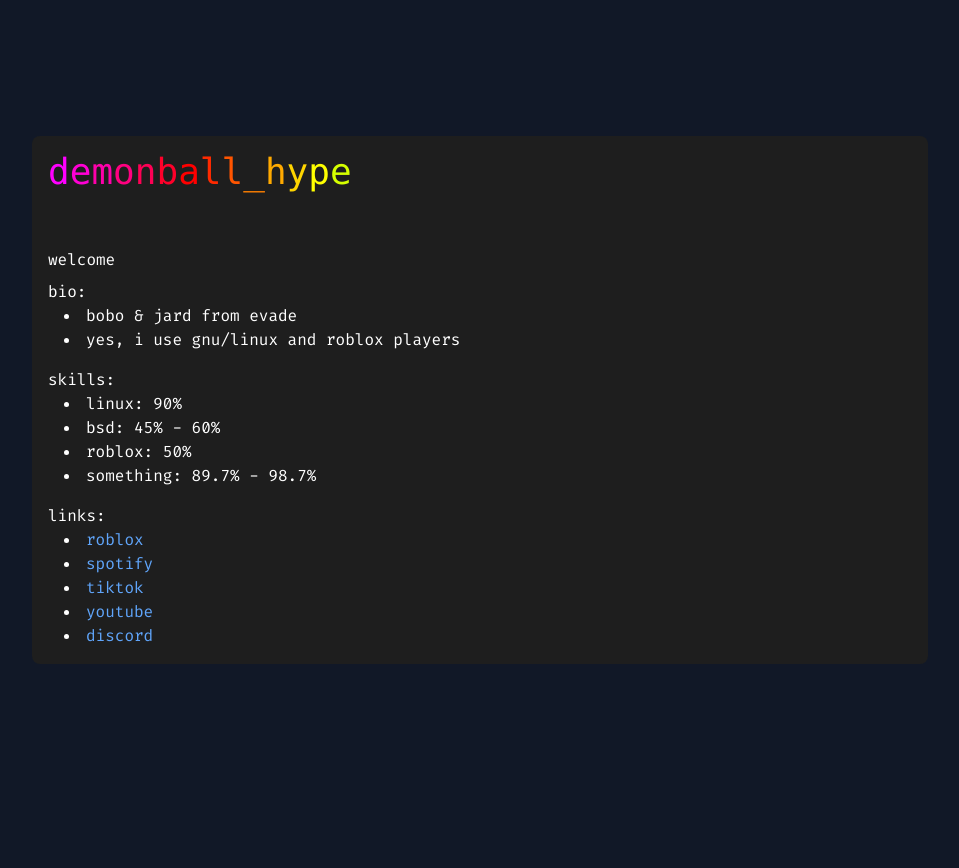
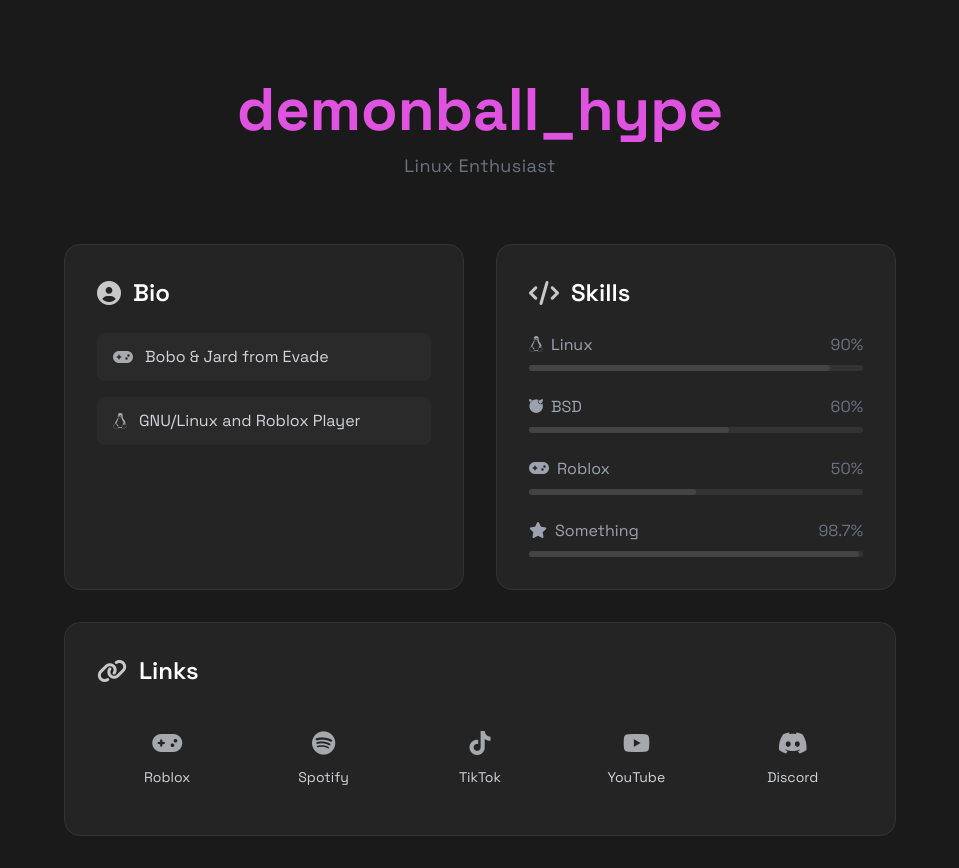
Before and after one commit to Thoryian/demonball_hype, a plain HTML site: page index.html in a window 1280 px wide. Shown: the whole page, without its empty margins (160-1119 px from the left). Before the commit the page ends 800 px from the top, so only its background shows below. Drawn offline with nearby package versions, Linux system fonts and the light colour scheme.

Commit message:
Update everything practically

```diff
--- a/index.html
+++ b/index.html
@@ -4,107 +4,164 @@
     <meta charset="UTF-8">
     <meta name="viewport" content="width=device-width, initial-scale=1.0">
     <title>demonball_hype</title>
-    <link href="https://fonts.googleapis.com/css2?family=Fira+Code:wght@400;700&display=swap" rel="stylesheet">
     <script src="https://cdn.tailwindcss.com"></script>
+    <link href="https://fonts.googleapis.com/css2?family=Space+Grotesk:wght@400;500;600;700&display=swap" rel="stylesheet">
+    <link rel="stylesheet" href="https://cdnjs.cloudflare.com/ajax/libs/font-awesome/6.5.1/css/all.min.css">
     <style>
-        @tailwind base;
-        @tailwind components;
-        @tailwind utilities;
-
         body {
-            font-family: 'Fira Code', monospace;
+            font-family: 'Space Grotesk', sans-serif;
+            background-color: #1a1a1a;
         }
-
-        .term {
-            background-color: #1e1e1e;
-            border-radius: 0.5rem;
-            padding: 1rem;
-            font-family: 'Fira Code', monospace;
-            overflow: hidden;
+        .card {
+            background: #242424;
+            border: 1px solid #333;
+            transition: all 0.3s ease;
         }
-
-        .r-txt {
-            display: inline-block;
-            white-space: pre-wrap;
-            word-wrap: break-word;
-            font-size: 1.25rem;
-            line-height: 1.5rem;
+        .card:hover {
+            transform: translateY(-2px);
+            box-shadow: 0 8px 30px rgba(0, 0, 0, 0.2);
+            border-color: #444;
         }
-
-        @media (min-width: 640px) {
-            .r-txt {
-                font-size: 1.5rem;
-                line-height: 2rem;
-            }
+        .skill-bar-bg {
+            background: #333;
         }
-
-        @media (min-width: 768px) {
-            .r-txt {
-                font-size: 1.875rem;
-                line-height: 2.25rem;
-            }
+        .skill-bar-fill {
+            background: #444;
+            transition: width 1s cubic-bezier(0.4, 0, 0.2, 1);
         }
-
-        @media (min-width: 1024px) {
-            .r-txt {
-                font-size: 2.25rem;
-                line-height: 2.5rem;
-            }
+        .social-link {
+            background: #242424;
+            transition: all 0.3s ease;
+        }
+        .social-link:hover {
+            background: #333;
+            transform: translateY(-1px);
         }
     </style>
 </head>
-<body class="h-screen bg-gray-900 text-white flex items-center justify-center p-4">
-    <div class="term w-full max-w-4xl">
-        <pre id="header-txt" class="text-center r-txt mb-4">
-demonball_hype
-        </pre>
-        <div class="content">
-            <p class="mb-2">welcome</p>
-            <p>bio:</p>
-            <ul class="list-disc list-inside ml-4 mb-4">
-                <li>bobo & jard from evade</li>
-                <li>yes, i use gnu/linux and roblox players</li>
-            </ul>
-            <p>skills:</p>
-            <ul class="list-disc list-inside ml-4 mb-4">
-                <li>linux: 90%</li>
-                <li>bsd: 45% - 60%</li>
-                <li>roblox: 50%</li>
-                <li>something: 89.7% - 98.7%</li>
-            </ul>
-            <p>links:</p>
-            <ul class="list-disc list-inside ml-4">
-                <li><a href="https://roblox.com/users/6091402150/profile" target="_blank" class="text-blue-400 hover:underline">roblox</a></li>
-                <li><a href="https://open.spotify.com/user/31w4rqbg24pw6mn2lhldzr7mfjly" target="_blank" class="text-blue-400 hover:underline">spotify</a></li>
-                <li><a href="https://www.tiktok.com/@storm_and_love?_t=ZT-8t58ycqkrDW&_r=1" target="_blank" class="text-blue-400 hover:underline">tiktok</a></li>
-                <li><a href="https://youtube.com/@guesty_moment?si=yDa4CNjF807iPkue" target="_blank" class="text-blue-400 hover:underline">youtube</a></li>
-                <li><a href="https://discord.com/users/1166348842766180413" target="_blank" class="text-blue-400 hover:underline">discord</a></li>
-            </ul>
+<body class="text-gray-300 min-h-screen">
+    <div class="max-w-4xl mx-auto p-6 md:p-8 relative">
+        <header class="text-center mb-16 mt-12">
+            <h1 id="rgbText" class="text-5xl md:text-6xl font-bold mb-3">demonball_hype</h1>
+            <p class="text-gray-500 text-lg tracking-wide">Linux Enthusiast</p>
+        </header>
+
+        <div class="grid md:grid-cols-2 gap-8">
+            <section class="card rounded-2xl p-8">
+                <h2 class="text-2xl font-semibold mb-6 text-white flex items-center">
+                    <i class="fas fa-user-circle mr-3 opacity-75"></i>Bio
+                </h2>
+                <ul class="space-y-4" id="bioList"></ul>
+            </section>
+
+            <section class="card rounded-2xl p-8">
+                <h2 class="text-2xl font-semibold mb-6 text-white flex items-center">
+                    <i class="fas fa-code mr-3 opacity-75"></i>Skills
+                </h2>
+                <div class="space-y-6" id="skillsList"></div>
+            </section>
         </div>
+
+        <section class="mt-8 card rounded-2xl p-8">
+            <h2 class="text-2xl font-semibold mb-6 text-white flex items-center">
+                <i class="fas fa-link mr-3 opacity-75"></i>Links
+            </h2>
+            <div class="grid grid-cols-2 md:grid-cols-5 gap-4" id="socialLinks"></div>
+        </section>
     </div>
+
     <script>
-        document.addEventListener('DOMContentLoaded', () => {
-            const textElem = document.getElementById('header-txt');
-            const text = textElem.innerText;
-            textElem.innerHTML = '';
+        const bioItems = [
+            { icon: 'fas fa-gamepad', text: 'Bobo & Jard from Evade' },
+            { icon: 'fab fa-linux', text: 'GNU/Linux and Roblox Player' }
+        ];
 
-            for (let i = 0; i < text.length; i++) {
-                const span = document.createElement('span');
-                span.innerText = text[i];
-                textElem.appendChild(span);
+        const skills = [
+            { name: 'Linux', icon: 'fab fa-linux', value: 90 },
+            { name: 'BSD', icon: 'fab fa-freebsd', value: 60 },
+            { name: 'Roblox', icon: 'fas fa-gamepad', value: 50 },
+            { name: 'Something', icon: 'fas fa-star', value: 98.7 }
+        ];
+
+        const socialLinks = [
+            { url: 'https://roblox.com/users/6091402150/profile', icon: 'fas fa-gamepad', name: 'Roblox' },
+            { url: 'https://open.spotify.com/user/31w4rqbg24pw6mn2lhldzr7mfjly', icon: 'fab fa-spotify', name: 'Spotify' },
+            { url: 'https://www.tiktok.com/@rollingsky_hype', icon: 'fab fa-tiktok', name: 'TikTok' },
+            { url: 'https://youtube.com/@guesty_moment?si=yDa4CNjF807iPkue', icon: 'fab fa-youtube', name: 'YouTube' },
+            { url: 'https://discord.com/users/1166348842766180413', icon: 'fab fa-discord', name: 'Discord' }
+        ];
+
+        function renderBio() {
+            const bioList = document.getElementById('bioList');
+            bioItems.forEach(item => {
+                bioList.innerHTML += `
+                    <li class="flex items-center bg-[#2a2a2a] rounded-lg px-4 py-3">
+                        <i class="${item.icon} mr-3 opacity-75"></i>
+                        <span>${item.text}</span>
+                    </li>
+                `;
+            });
+        }
+
+        function renderSkills() {
+            const skillsList = document.getElementById('skillsList');
+            skills.forEach(skill => {
+                skillsList.innerHTML += `
+                    <div>
+                        <div class="flex justify-between mb-2">
+                            <span class="text-gray-400"><i class="${skill.icon} mr-2"></i>${skill.name}</span>
+                            <span class="text-gray-500">${skill.value}%</span>
+                        </div>
+                        <div class="skill-bar-bg rounded-full h-1.5">
+                            <div class="skill-bar-fill h-full rounded-full" style="width: ${skill.value}%"></div>
+                        </div>
+                    </div>
+                `;
+            });
+        }
+
+        function renderSocialLinks() {
+            const linksContainer = document.getElementById('socialLinks');
+            socialLinks.forEach(link => {
+                linksContainer.innerHTML += `
+                    <a href="${link.url}" target="_blank" class="social-link rounded-xl p-4 text-center">
+                        <i class="${link.icon} text-2xl mb-2 opacity-75"></i>
+                        <span class="block text-sm">${link.name}</span>
+                    </a>
+                `;
+            });
+        }
+
+        function rgbEffect() {
+            const text = document.getElementById('rgbText');
+            let hue = 0;
+
+            function updateColor() {
+                text.style.color = `hsl(${hue}, 70%, 60%)`;
+                hue = (hue + 1) % 360;
+                requestAnimationFrame(updateColor);
             }
 
-            let hue = 0;
-            const updateColors = () => {
-                const spans = textElem.querySelectorAll('span');
-                spans.forEach((span, i) => {
-                    const colorHue = (hue + i * 10) % 360;
-                    span.style.color = `hsl(${colorHue}, 100%, 50%)`;
+            updateColor();
+        }
+
+        document.addEventListener('DOMContentLoaded', () => {
+            renderBio();
+            renderSkills();
+            renderSocialLinks();
+            rgbEffect();
+
+            const observer = new IntersectionObserver(entries => {
+                entries.forEach(entry => {
+                    if (entry.isIntersecting) {
+                        entry.target.style.width = entry.target.style.width;
+                    }
                 });
-                hue = (hue + 1) % 360;
-                requestAnimationFrame(updateColors);
-            };
-            updateColors();
+            }, { threshold: 0.5 });
+
+            document.querySelectorAll('.skill-bar-fill').forEach(bar => {
+                observer.observe(bar);
+            });
         });
     </script>
 </body>
```
